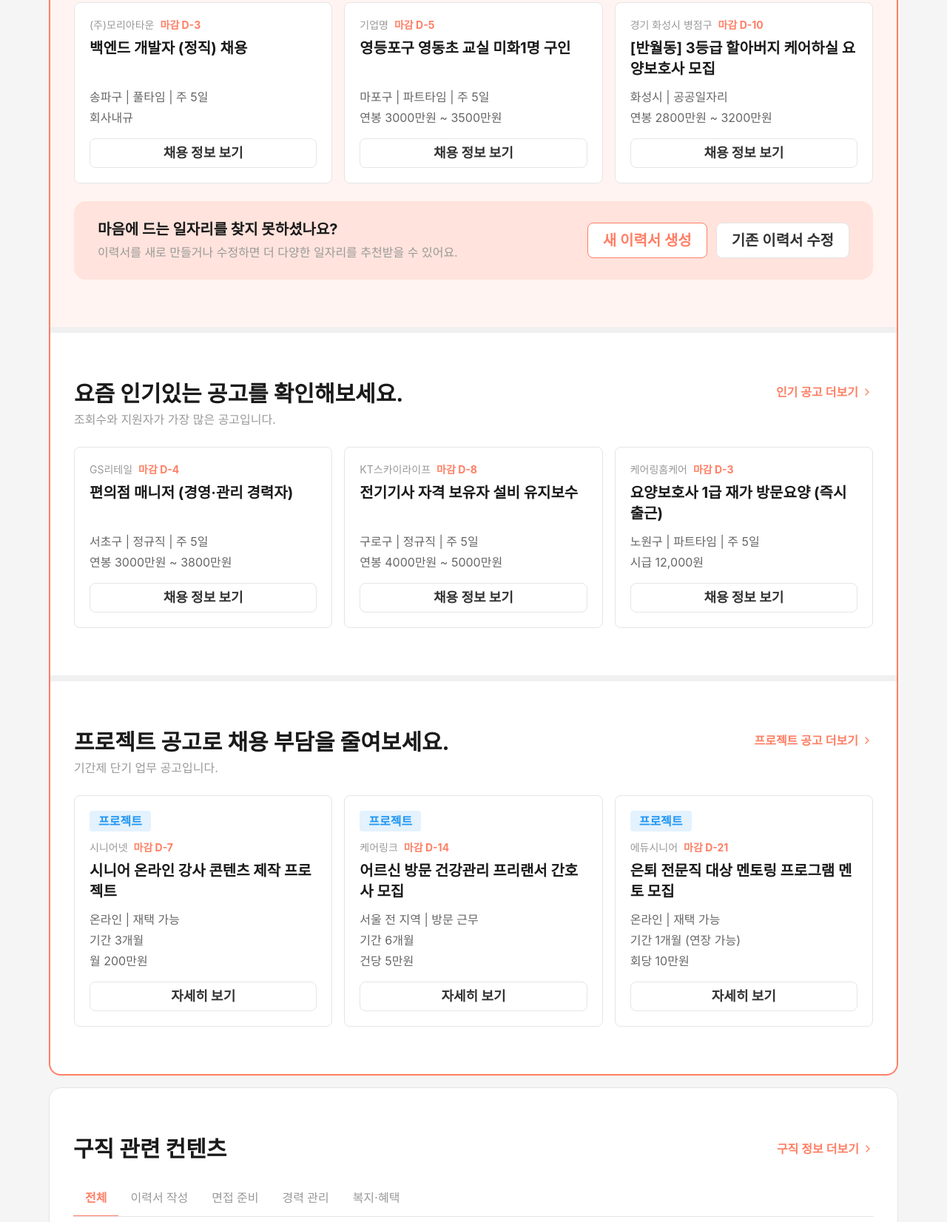
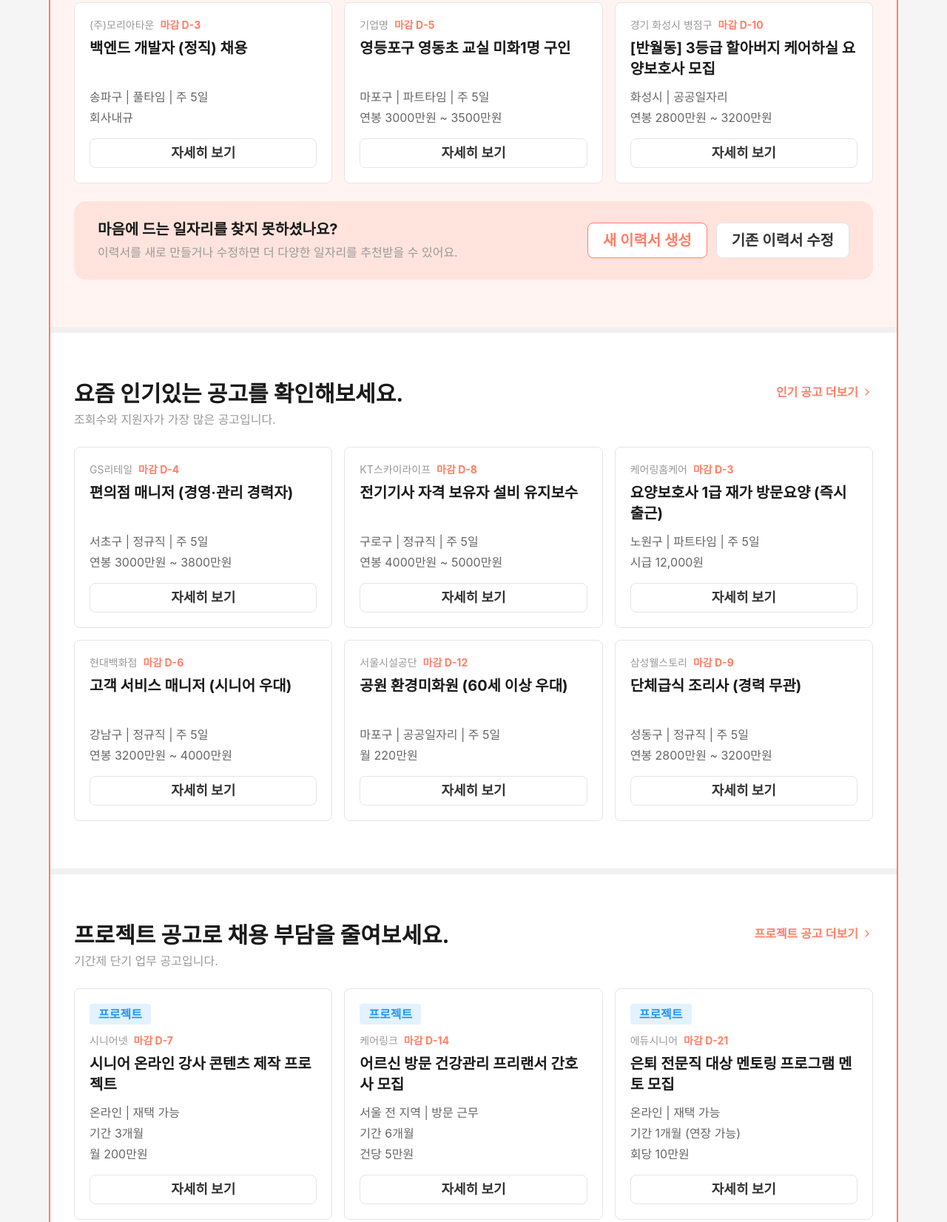
Before and after one commit to inhuiyang/nextpatner-home, a website: page index.html in a window 1280 px wide. Shown: the part 1044-2696 px from the top of the page at 74% size. Drawn offline with nearby package versions, Linux system fonts and the light colour scheme; a web font is replaced by a local one.

Commit message:
feat: 인기 공고 6개, 보도기사 6개로 노출 수 조정
Co-Authored-By: Claude Sonnet 4.6 <noreply@anthropic.com>

```diff
--- a/index.html
+++ b/index.html
@@ -278,7 +278,7 @@
           <h3 class="np-job-card-title mb-3">백엔드 개발자 (정직) 채용</h3>
           <p class="np-job-card-meta mb-1">송파구 | 풀타임 | 주 5일</p>
           <p class="np-job-card-pay mb-4">회사내규</p>
-          <button class="np-btn np-btn-grey-stroke np-btn-sm w-full mt-auto">채용 정보 보기</button>
+          <button class="np-btn np-btn-grey-stroke np-btn-sm w-full mt-auto">자세히 보기</button>
         </div>
 
         <!-- 채용 카드 2 -->
@@ -290,7 +290,7 @@
           <h3 class="np-job-card-title mb-3">영등포구 영동초 교실 미화1명 구인</h3>
           <p class="np-job-card-meta mb-1">마포구 | 파트타임 | 주 5일</p>
           <p class="np-job-card-pay mb-4">연봉 3000만원 ~ 3500만원</p>
-          <button class="np-btn np-btn-grey-stroke np-btn-sm w-full mt-auto">채용 정보 보기</button>
+          <button class="np-btn np-btn-grey-stroke np-btn-sm w-full mt-auto">자세히 보기</button>
         </div>
 
         <!-- 채용 카드 3 -->
@@ -302,7 +302,7 @@
           <h3 class="np-job-card-title mb-3">[반월동] 3등급 할아버지 케어하실 요양보호사 모집</h3>
           <p class="np-job-card-meta mb-1">화성시 | 공공일자리</p>
           <p class="np-job-card-pay mb-4">연봉 2800만원 ~ 3200만원</p>
-          <button class="np-btn np-btn-grey-stroke np-btn-sm w-full mt-auto">채용 정보 보기</button>
+          <button class="np-btn np-btn-grey-stroke np-btn-sm w-full mt-auto">자세히 보기</button>
         </div>
 
       </div>
@@ -351,7 +351,7 @@
         <h3 class="np-job-card-title mb-3">편의점 매니저 (경영·관리 경력자)</h3>
         <p class="np-job-card-meta mb-1">서초구 | 정규직 | 주 5일</p>
         <p class="np-job-card-pay mb-4">연봉 3000만원 ~ 3800만원</p>
-        <button class="np-btn np-btn-grey-stroke np-btn-sm w-full mt-auto">채용 정보 보기</button>
+        <button class="np-btn np-btn-grey-stroke np-btn-sm w-full mt-auto">자세히 보기</button>
       </div>
 
       <div class="np-job-card">
@@ -362,10 +362,10 @@
         <h3 class="np-job-card-title mb-3">전기기사 자격 보유자 설비 유지보수</h3>
         <p class="np-job-card-meta mb-1">구로구 | 정규직 | 주 5일</p>
         <p class="np-job-card-pay mb-4">연봉 4000만원 ~ 5000만원</p>
-        <button class="np-btn np-btn-grey-stroke np-btn-sm w-full mt-auto">채용 정보 보기</button>
+        <button class="np-btn np-btn-grey-stroke np-btn-sm w-full mt-auto">자세히 보기</button>
       </div>
 
-      <div class="np-job-card md:col-span-2 lg:col-span-1">
+      <div class="np-job-card">
         <div class="flex items-center gap-2 mb-2">
           <span class="np-job-card-company">케어링홈케어</span>
           <span class="np-job-card-urgency">마감 D-3</span>
@@ -373,7 +373,40 @@
         <h3 class="np-job-card-title mb-3">요양보호사 1급 재가 방문요양 (즉시 출근)</h3>
         <p class="np-job-card-meta mb-1">노원구 | 파트타임 | 주 5일</p>
         <p class="np-job-card-pay mb-4">시급 12,000원</p>
-        <button class="np-btn np-btn-grey-stroke np-btn-sm w-full mt-auto">채용 정보 보기</button>
+        <button class="np-btn np-btn-grey-stroke np-btn-sm w-full mt-auto">자세히 보기</button>
+      </div>
+
+      <div class="np-job-card">
+        <div class="flex items-center gap-2 mb-2">
+          <span class="np-job-card-company">현대백화점</span>
+          <span class="np-job-card-urgency">마감 D-6</span>
+        </div>
+        <h3 class="np-job-card-title mb-3">고객 서비스 매니저 (시니어 우대)</h3>
+        <p class="np-job-card-meta mb-1">강남구 | 정규직 | 주 5일</p>
+        <p class="np-job-card-pay mb-4">연봉 3200만원 ~ 4000만원</p>
+        <button class="np-btn np-btn-grey-stroke np-btn-sm w-full mt-auto">자세히 보기</button>
+      </div>
+
+      <div class="np-job-card">
+        <div class="flex items-center gap-2 mb-2">
+          <span class="np-job-card-company">서울시설공단</span>
+          <span class="np-job-card-urgency">마감 D-12</span>
+        </div>
+        <h3 class="np-job-card-title mb-3">공원 환경미화원 (60세 이상 우대)</h3>
+        <p class="np-job-card-meta mb-1">마포구 | 공공일자리 | 주 5일</p>
+        <p class="np-job-card-pay mb-4">월 220만원</p>
+        <button class="np-btn np-btn-grey-stroke np-btn-sm w-full mt-auto">자세히 보기</button>
+      </div>
+
+      <div class="np-job-card">
+        <div class="flex items-center gap-2 mb-2">
+          <span class="np-job-card-company">삼성웰스토리</span>
+          <span class="np-job-card-urgency">마감 D-9</span>
+        </div>
+        <h3 class="np-job-card-title mb-3">단체급식 조리사 (경력 무관)</h3>
+        <p class="np-job-card-meta mb-1">성동구 | 정규직 | 주 5일</p>
+        <p class="np-job-card-pay mb-4">연봉 2800만원 ~ 3200만원</p>
+        <button class="np-btn np-btn-grey-stroke np-btn-sm w-full mt-auto">자세히 보기</button>
       </div>
 
     </div>
@@ -518,7 +551,7 @@
 
 
 <!-- ══════════════════════════════════════════
-     ZONE 4-C — 일자리 관련 기사 (2열 × 4행 = 8건)
+     ZONE 4-C — 일자리 관련 기사 (2열 × 3행 = 6건)
 ══════════════════════════════════════════ -->
 <section class="border border-neutral-200 rounded-2xl overflow-hidden bg-neutral-0 py-10 md:py-16">
   <div class="px-5 md:px-8">
@@ -534,22 +567,6 @@
 
     <!-- 기사 리스트 (2열 4행) -->
     <div class="grid grid-cols-2 gap-x-8">
-
-      <article class="cursor-pointer group flex items-center justify-between gap-4 py-4 border-b border-neutral-100">
-        <div class="min-w-0">
-          <h4 class="text-lg font-semibold text-neutral-900 leading-snug mb-1 group-hover:text-primary-500 transition-colors line-clamp-1">기업은 왜 백년라이프 라이프 시니어를 주목할까? 최대 2줄까지…</h4>
-          <p class="text-sm text-neutral-400">출처명</p>
-        </div>
-        <i data-lucide="chevron-right" class="w-5 h-5 text-neutral-300 shrink-0"></i>
-      </article>
-
-      <article class="cursor-pointer group flex items-center justify-between gap-4 py-4 border-b border-neutral-100">
-        <div class="min-w-0">
-          <h4 class="text-lg font-semibold text-neutral-900 leading-snug mb-1 group-hover:text-primary-500 transition-colors line-clamp-1">기업은 왜 백년라이프 라이프 시니어를 주목할까? 최대 2줄까지…</h4>
-          <p class="text-sm text-neutral-400">출처명</p>
-        </div>
-        <i data-lucide="chevron-right" class="w-5 h-5 text-neutral-300 shrink-0"></i>
-      </article>
 
       <article class="cursor-pointer group flex items-center justify-between gap-4 py-4 border-b border-neutral-100">
         <div class="min-w-0">
```
